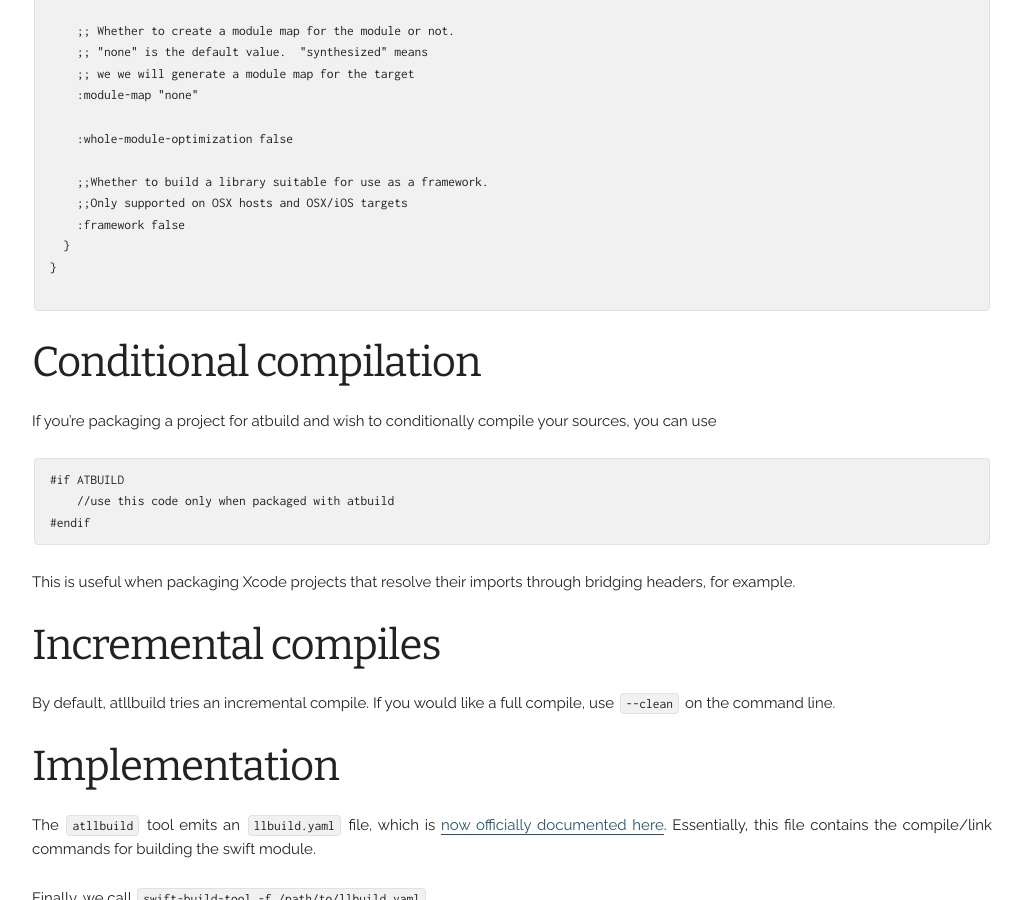
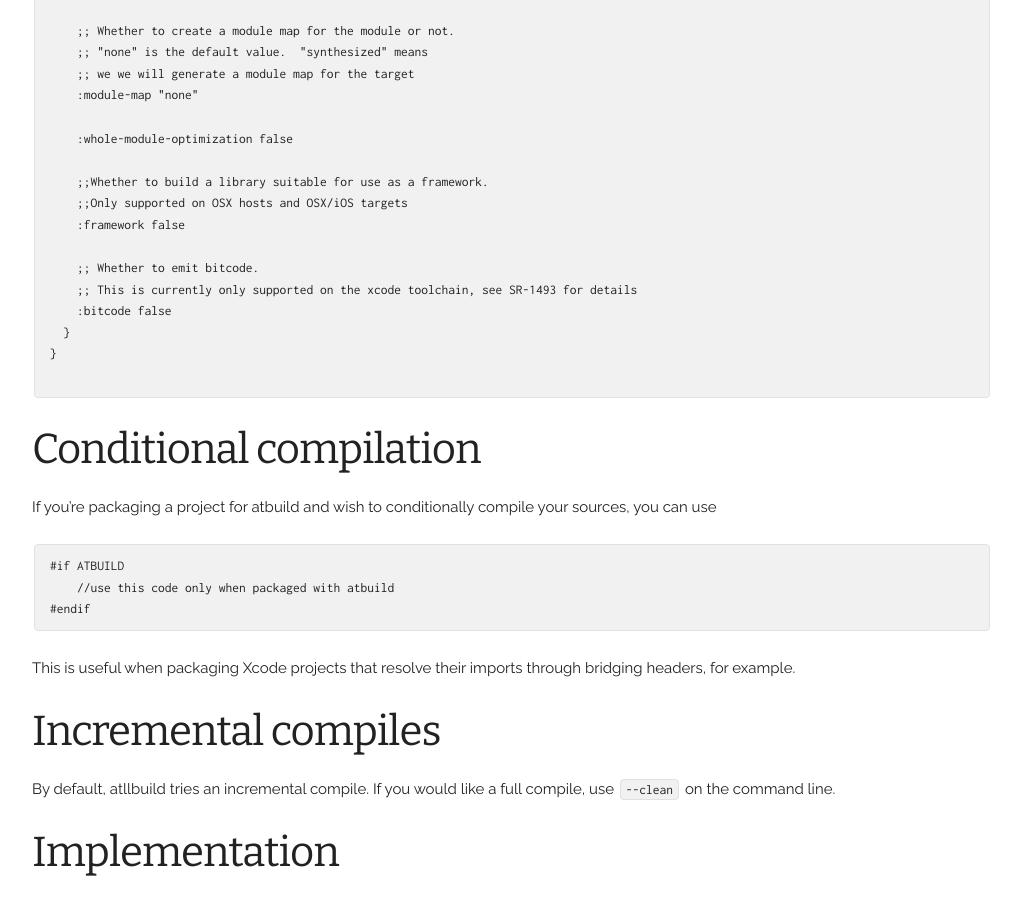
Before and after one commit to AnarchyTools/anarchytools.github.io, a Jekyll site: the page built from docs/atllbuild.md, in a window 1280 px wide and 900 px high, scrolled down 1517 px. Shown: the whole window, without its empty margins (128-1151 px from the left). Built offline with Jekyll 4.4.1, drawn with Linux system fonts in a browser that asks for light colours.

Commit message:
Document bitcode support

```diff
--- a/docs/atllbuild.md
+++ b/docs/atllbuild.md
@@ -79,6 +79,10 @@
     ;;Whether to build a library suitable for use as a framework.
     ;;Only supported on OSX hosts and OSX/iOS targets
     :framework false
+
+    ;; Whether to emit bitcode.
+    ;; This is currently only supported on the xcode toolchain, see SR-1493 for details
+    :bitcode false
   }
 }
 
```
